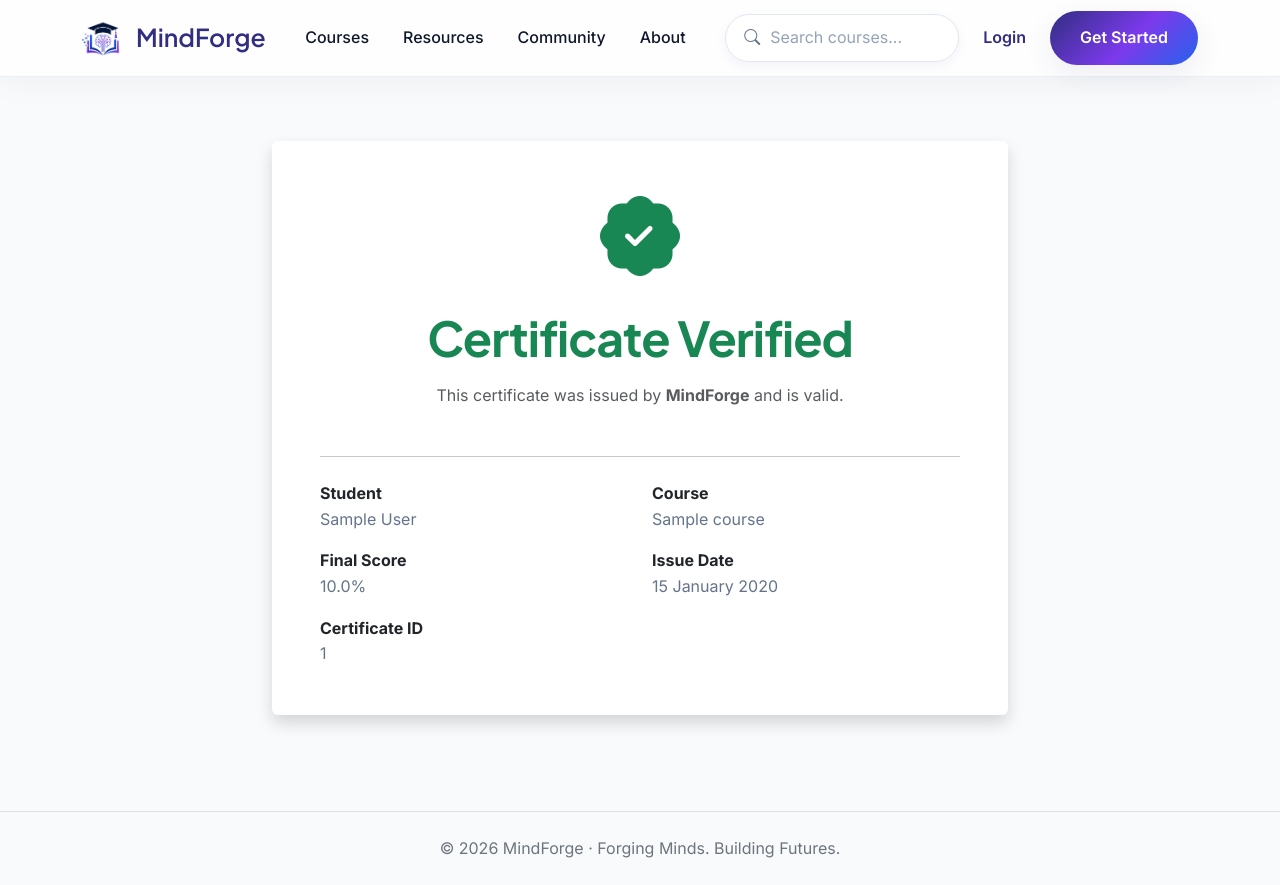
After one commit to hxrdxk/MindForge, a Flask app: page /verify/1 in a window 1280 px wide. The commit adds this page. Run offline with Flask 3, Linux system fonts and the light colour scheme; tables that the repository leaves empty hold one stand-in row (values such as "Sample post").

Commit message:
implemented certificate download and verification

```diff
--- a/__init__.py
+++ b/__init__.py
@@ -45,6 +45,9 @@ def create_app():
     from routes.teacher_quiz import teacher_quiz_bp
     app.register_blueprint(teacher_quiz_bp)
 
+    from routes.public import public_bp
+    app.register_blueprint(public_bp)
+
     @app.context_processor
     def inject_brand():
         return {
--- /dev/null
+++ b/routes/public.py
@@ -0,0 +1,23 @@
+from flask import Blueprint, render_template
+
+from models.certificate import Certificate
+
+public_bp = Blueprint(
+    "public",
+    __name__,
+)
+
+
+@public_bp.route(
+    "/verify/<certificate_id>"
+)
+def verify_certificate(certificate_id):
+
+    certificate = Certificate.query.filter_by(
+        certificate_id=certificate_id
+    ).first()
+
+    return render_template(
+        "public/verify_certificate.html",
+        certificate=certificate,
+    )
--- a/templates/public/index.html
+++ b/templates/public/index.html
@@ -16,4 +16,6 @@
 
 {% include "components/sections/resources.html" %}
 
+{% include "components/sections/verification.html" %}
+
 {% endblock %}
--- /dev/null
+++ b/templates/public/verify_certificate.html
@@ -0,0 +1,148 @@
+{% extends "layouts/base.html" %}
+
+{% block title %}
+Certificate Verification | {{ brand.name }}
+{% endblock %}
+
+{% block content %}
+
+<div class="container py-5">
+
+    <div class="row justify-content-center">
+
+        <div class="col-lg-8">
+
+            {% if certificate %}
+
+            <div class="card border-0 shadow">
+
+                <div class="card-body text-center p-5">
+
+                    <div class="mb-4">
+
+                        <i class="bi bi-patch-check-fill text-success display-1"></i>
+
+                    </div>
+
+                    <h2 class="text-success mb-3">
+
+                        Certificate Verified
+
+                    </h2>
+
+                    <p class="text-muted mb-5">
+
+                        This certificate was issued by
+                        <strong>{{ brand.name }}</strong>
+                        and is valid.
+
+                    </p>
+
+                    <hr class="my-4">
+
+                    <div class="row text-start">
+
+                        <div class="col-md-6 mb-3">
+
+                            <strong>Student</strong>
+
+                            <p class="mb-0">
+
+                                {{ certificate.enrollment.user.full_name }}
+
+                            </p>
+
+                        </div>
+
+                        <div class="col-md-6 mb-3">
+
+                            <strong>Course</strong>
+
+                            <p class="mb-0">
+
+                                {{ certificate.enrollment.course.title }}
+
+                            </p>
+
+                        </div>
+
+                        <div class="col-md-6 mb-3">
+
+                            <strong>Final Score</strong>
+
+                            <p class="mb-0">
+
+                                {{ certificate.final_score }}%
+
+                            </p>
+
+                        </div>
+
+                        <div class="col-md-6 mb-3">
+
+                            <strong>Issue Date</strong>
+
+                            <p class="mb-0">
+
+                                {{ certificate.issued_at.strftime("%d %B %Y") }}
+
+                            </p>
+
+                        </div>
+
+                        <div class="col-12">
+
+                            <strong>Certificate ID</strong>
+
+                            <p class="mb-0">
+
+                                {{ certificate.certificate_id }}
+
+                            </p>
+
+                        </div>
+
+                    </div>
+
+                </div>
+
+            </div>
+
+            {% else %}
+
+            <div class="card border-0 shadow">
+
+                <div class="card-body text-center p-5">
+
+                    <div class="mb-4">
+
+                        <i class="bi bi-x-octagon-fill text-danger display-1"></i>
+
+                    </div>
+
+                    <h2 class="text-danger">
+
+                        Certificate Not Found
+
+                    </h2>
+
+                    <p class="text-muted">
+
+                        The certificate ID you entered does not exist
+                        or is invalid.
+
+                    </p>
+
+                </div>
+
+            </div>
+
+            {% endif %}
+
+        </div>
+
+    </div>
+
+</div>
+
+{% endblock %}
```
Also changed, not shown: routes/student.py (+41 -0 lines), templates/components/sections/verification.html (added, +78 -0 lines), templates/student/certificate.html (+17 -2 lines), templates/student/certificates.html (+10 -5 lines), utils/pdf.py (+92 -28 lines).
